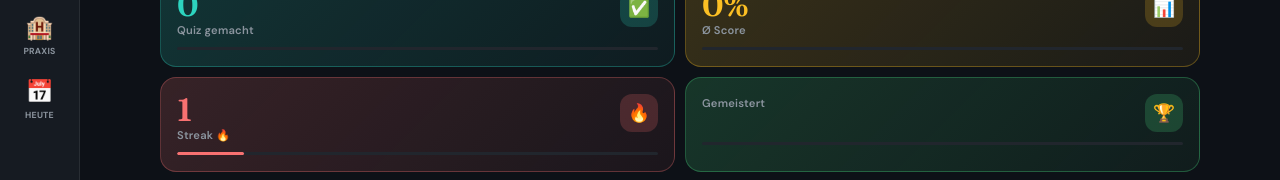
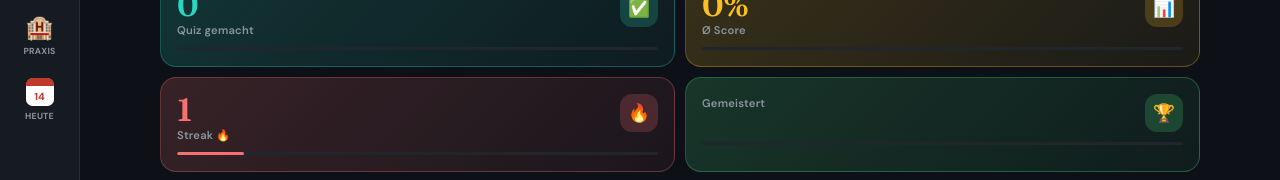
Before and after one commit to PflegePro-app/PflegePro, a React (Vite) app: page / in a window 1280 px wide. Shown: the part 260-440 px from the top of the page. Built offline with nearby package versions, Linux system fonts and the light colour scheme.

Commit message:
Date dynamique sidebar Heute

```diff
--- a/src/components/Sidebar.jsx
+++ b/src/components/Sidebar.jsx
@@ -1,11 +1,44 @@
 import React from 'react'
 
+function CalendarIcon() {
+  const day = new Date().getDate()
+  return (
+    <div style={{
+      width: 28, height: 28,
+      borderRadius: 7,
+      background: 'var(--rose)',
+      display: 'flex',
+      flexDirection: 'column',
+      overflow: 'hidden',
+      flexShrink: 0,
+    }}>
+      <div style={{
+        height: 8,
+        background: '#c0392b',
+      }}/>
+      <div style={{
+        flex: 1,
+        background: 'white',
+        display: 'flex',
+        alignItems: 'center',
+        justifyContent: 'center',
+        fontSize: '.65rem',
+        fontWeight: 800,
+        color: '#c0392b',
+        fontFamily: "'DM Sans', sans-serif",
+      }}>
+        {day}
+      </div>
+    </div>
+  )
+}
+
 const NAV = [
-  { id:'home',         icon:'🏠', label:'Home' },
-  { id:'pruefung',     icon:'🎯', label:'Quiz' },
-  { id:'fachbegriffe', icon:'🔤', label:'Begriffe' },
-  { id:'praxis',       icon:'🏨', label:'Praxis' },
-  { id:'heute',        icon:'📅', label:'Heute' },
+  { id:'home',         icon:'🏠',  label:'Home' },
+  { id:'pruefung',     icon:'🎯',  label:'Quiz' },
+  { id:'fachbegriffe', icon:'🔤',  label:'Begriffe' },
+  { id:'praxis',       icon:'🏨',  label:'Praxis' },
+  { id:'heute',        icon:null,  label:'Heute', customIcon: true },
 ]
 
 export default function Sidebar({ screen, onNav }) {
@@ -21,7 +54,10 @@ export default function Sidebar({ screen, onNav }) {
             className={`s-btn${active === item.id ? ' active' : ''}`}
             onClick={() => onNav(item.id)}
           >
-            <span style={{ fontSize:'1.4rem' }}>{item.icon}</span>
+            {item.customIcon
+              ? <CalendarIcon />
+              : <span style={{ fontSize:'1.4rem' }}>{item.icon}</span>
+            }
             <span className="s-label">{item.label}</span>
           </button>
         ))}
@@ -35,7 +71,9 @@ export default function Sidebar({ screen, onNav }) {
             className={`bnav-btn${active === item.id ? ' active' : ''}`}
             onClick={() => onNav(item.id)}
           >
-            <span className="bnav-icon">{item.icon}</span>
+            <span className="bnav-icon">
+              {item.customIcon ? <CalendarIcon /> : item.icon}
+            </span>
             <span className="bnav-label">{item.label}</span>
           </button>
         ))}
```
